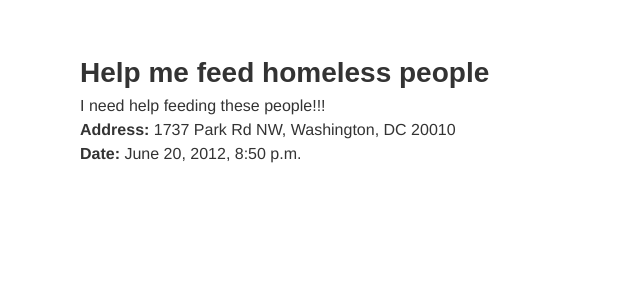
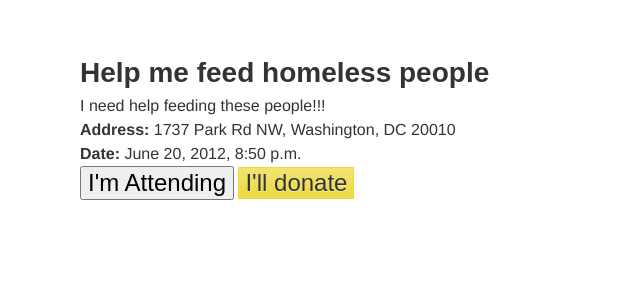
Before and after one commit to madirey/service_watch, a Django app: page /task/1 in a window 1280 px wide. Shown: the part 117-417 px from the top of the page, without its empty margins (0-640 px from the left). Run offline with Django 3.2, Linux system fonts and the light colour scheme; data comes from the database, SQL or seed files in the repository; parts of the project's set-up code (start-up, migrations or seed data) failed here and were passed over.

Commit message:
ADDED MORE STYLING

```diff
--- a/servicewatch/models.py
+++ b/servicewatch/models.py
@@ -41,6 +41,7 @@ class Task(models.Model):
 	description = models.CharField(max_length=400)
 	address = models.CharField(max_length=1000, null=True, blank=True)
 	time = models.DateTimeField()
+	rating = RatingField(range=5)
 
 	def __unicode__(self):
 		return self.title
--- a/servicewatch/static/css/style.css
+++ b/servicewatch/static/css/style.css
@@ -724,3 +724,14 @@ section.blank {
   height:200px;
   background-color:black;
 }
+#attend-box{
+  background-color:#A2A3A5;
+  width:inherit;
+  height:500px;
+  border-radius:10px;
+}
+#other-people{
+  width:200px;
+  display:block;
+  margin:0 auto 0 auto;
+}
--- a/servicewatch/templates/Task.html
+++ b/servicewatch/templates/Task.html
@@ -1,7 +1,7 @@
 <!DOCTYPE html>
 <html>
 <head>
-	<link rel="stylesheet" href="{{ STATIC_URL }}css/style.css">
+	<link rel="stylesheet" href="{{STATIC_URL}}css/style.css">
 </head>
 
 <body>
@@ -32,9 +32,42 @@
 		</div>
 	</div>
 	<div class="span3">
-		<div id="box">
+		<div id="black-image">
+		</div>
+		<div id="attend-box">
+			<button class="btn-large">I'm Attending</button>
+			<button class="btn-accent btn-large">I'll donate</button>
+			<div id="other-people">
+				<div class="small-box">
+
+				</div>
+				<div class="small-box">
+
+				</div>
+				<div class="small-box">
+
+				</div>
+				<div class="small-box">
+
+				</div>
+				<div class="small-box">
+
+				</div>
+				<div class="small-box">
+
+				</div>
+				<div class="small-box">
+
+				</div>
+				<div class="small-box">
+
+				</div>
+				<div class="small-box">
+
+				</div>
+			</div>
+
 		</div>
 	</div>
-
 <footer></footer>
 </body>
```
